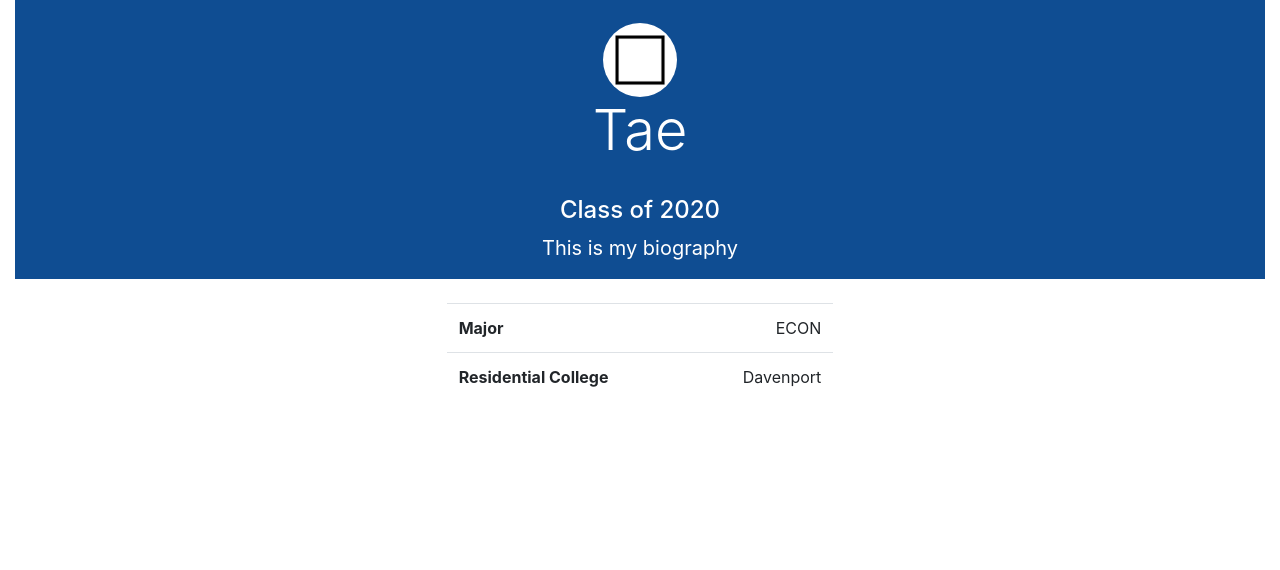
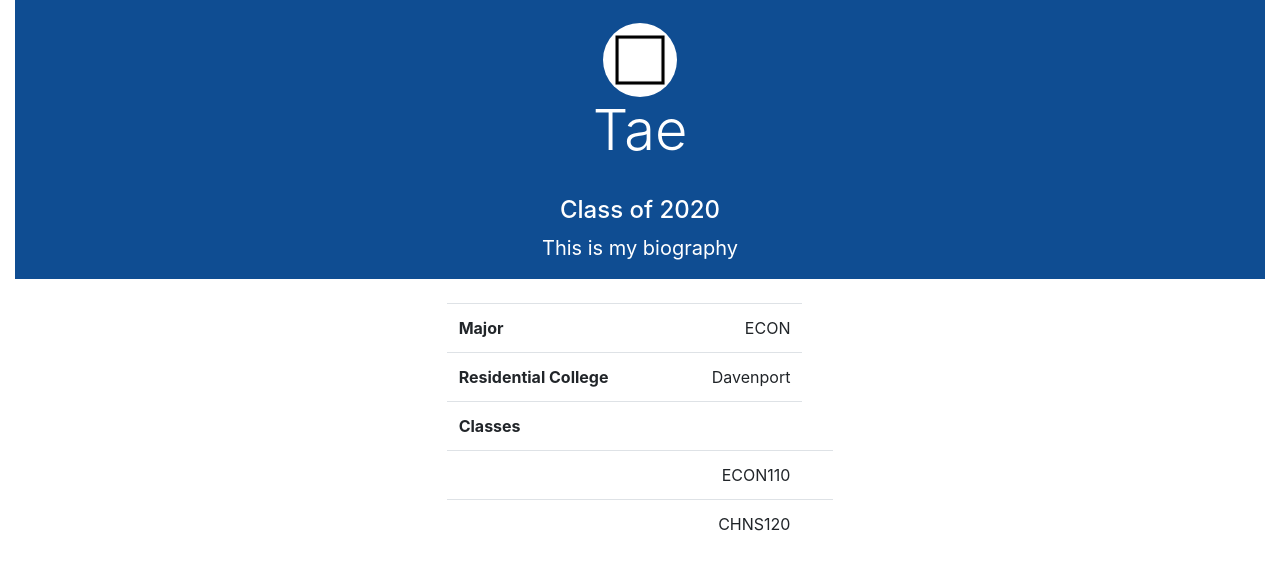
Before and after one commit to taehyoungjo/YConnect, a Flask app: page /profile?id=self in a window 1280 px wide. Shown: the part 101-671 px from the top of the page. Run offline with Flask 2, Linux system fonts and the light colour scheme; a user stored in the database is signed in; some libraries are stand-ins or nearby versions.

Commit message:
Added classes to profile

```diff
--- a/app.py
+++ b/app.py
@@ -295,19 +295,21 @@ def profile():
         # Generate profile different if own
         if id == "self":
             profile = db.execute("SELECT * FROM profile WHERE id = :id", id=session["user_id"])
-            return render_template("profile.html", profile=profile, isSelf=True)
+            classes = db.execute("SELECT class_id FROM class_registration WHERE user_id=:id", id=session["user_id"])
+            return render_template("profile.html", profile=profile, isSelf=True, classes=classes)
 
         # Display profile of other user
         else:
             profile = db.execute("SELECT * FROM profile WHERE id = :id", id=id)
+            classes = db.execute("SELECT class_id FROM class_registration WHERE user_id=:id", id=id)
             connection = db.execute("SELECT * FROM connections WHERE (follower = :follower AND followed = :followed)",
                                     follower=session["user_id"], followed=id)
 
             # Determine if user has connection with profile
             if (not connection):
-                return render_template("profile.html", profile=profile, isSelf=False, isConnected=False, id=json.dumps(id))
+                return render_template("profile.html", profile=profile, isSelf=False, isConnected=False, id=json.dumps(id), classes=classes)
             else:
-                return render_template("profile.html", profile=profile, isSelf=False, isConnected=True)
+                return render_template("profile.html", profile=profile, isSelf=False, isConnected=True, classes=classes)
 
     # Adds connection of profile
     elif request.method == "POST":
--- a/templates/profile.html
+++ b/templates/profile.html
@@ -73,6 +73,17 @@ td {
                             <th scope="row">Residential College</th>
                             <td>{{ profile["residential_college"] }}</td>
                         </tr>
+                        <tr>
+                            <th scope="row">Classes</th>
+                            <td> </td>
+                        </tr>
+                        {% for class in classes%}
+                        <tr>
+                            <th scope="row"></th>
+                            <td>{{ class["class_id"] }}</td>                                                        <th scope="row"></th>
+                        </tr>
+                        {% endfor %}
+                        </tr>
                     </tbody>
                 </table>
             </div>
```
